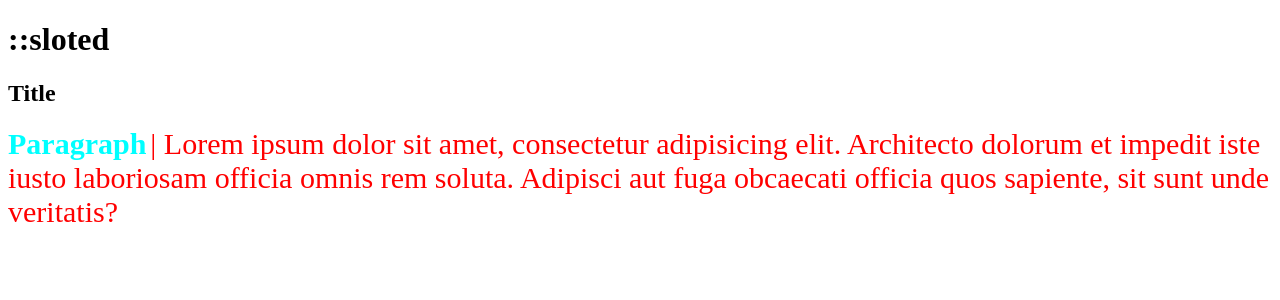
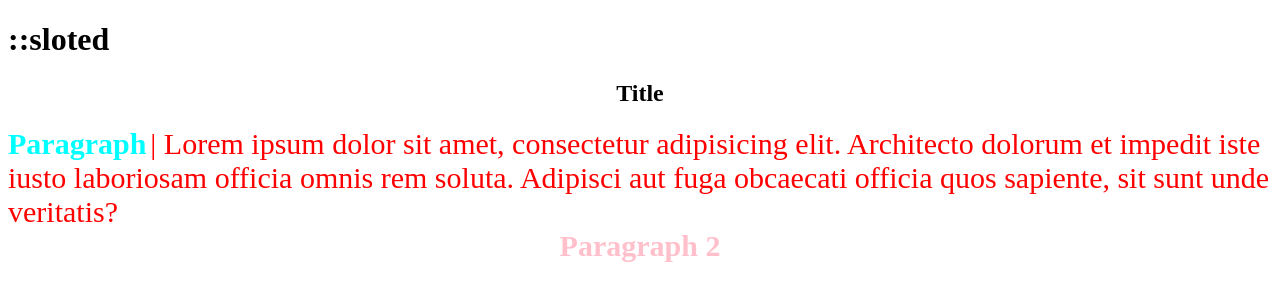
Before and after one commit to AngAven/platzi-js-web-components, a plain HTML site: page Sloted/index.html in a window 1280 px wide. Drawn offline with Linux system fonts and the light colour scheme.

Commit message:
Clear example of using ::sloted

```diff
--- a/Sloted/index.html
+++ b/Sloted/index.html
@@ -13,6 +13,8 @@
     <span slot="paragraph">
          | Lorem ipsum dolor sit amet, consectetur adipisicing elit. Architecto dolorum et impedit iste iusto laboriosam officia omnis rem soluta. Adipisci aut fuga obcaecati officia quos sapiente, sit sunt unde veritatis?
     </span>
+    <div slot="div-slot" class="paragraph-2">Paragraph 2</div>
+
 </my-element>
 
 <script type="module" src="my-element.js"></script>
--- a/Sloted/my-element.js
+++ b/Sloted/my-element.js
@@ -6,7 +6,7 @@
 
     getTemplate() {
         const template = document.createElement('template')
-            template.innerHTML = `
+        template.innerHTML = `
             <section>
                 <h1 class="title">
                     <slot name="title"></slot>
@@ -15,6 +15,7 @@
                     <p class="text">
                         <slot name="bold"></slot>
                         <slot name="paragraph"></slot>
+                        <slot name="div-slot"></slot>
                     </p>
                 </div>
             </section>
@@ -27,6 +28,10 @@
     getStyles() {
         return `
             <style>
+                ::slotted(*){
+                    text-align: center;
+                }
+
                 ::slotted(span){
                     font-size: 30px;
                     color: red;
@@ -35,6 +40,12 @@
                 ::slotted(.bold){
                     font-weight: bold;
                     color: aqua;
+                }
+
+                ::slotted(div.paragraph-2){
+                    font-weight: bolder;
+                    color: pink;
+                    font-size: 30px;
                 }
             </style>
         `
```
